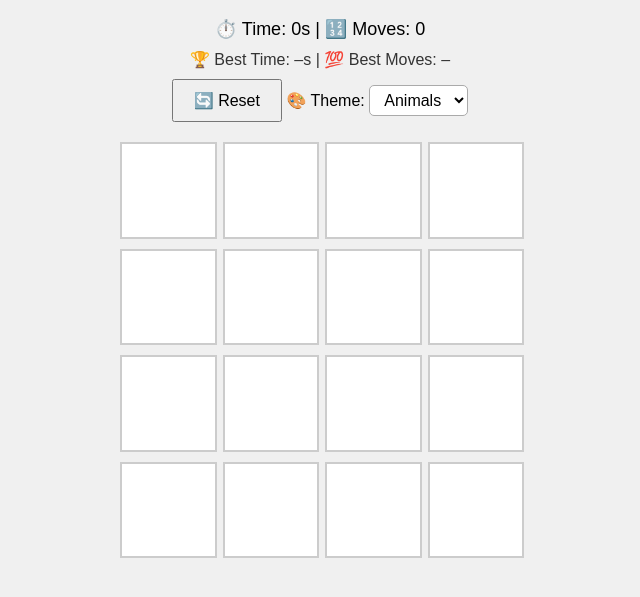
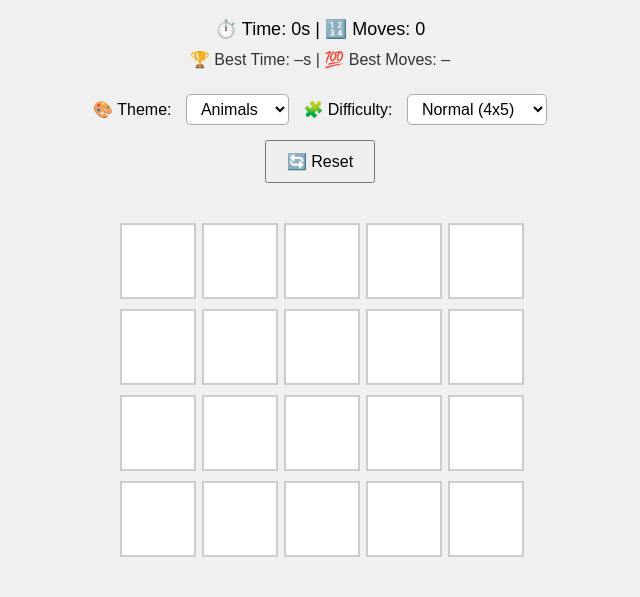
Before and after one commit to linntsk/web-games, a plain HTML site: page memory-game/index.html in a window 1280 px wide. Shown: the part 71-668 px from the top of the page, without its empty margins (320-960 px from the left). Drawn offline with Linux system fonts and the light colour scheme.

Commit message:
update memory board, difficulty, categories

```diff
--- a/memory-game/index.html
+++ b/memory-game/index.html
@@ -20,14 +20,29 @@
   </div>
 
 <div id="controls">
-  <button id="reset">🔄 Reset</button>
+  <div id="selectors">
     <label for="themeDropdown">🎨 Theme:</label>
     <select id="themeDropdown">
       <option value="animals">Animals</option>
       <option value="food">Food</option>
       <option value="sports">Sports</option>
+      <option value="weather">Weather</option>
+      <option value="faces">Faces</option>
+    </select>
+
+    <label for="difficultyDropdown">🧩 Difficulty:</label>
+    <select id="difficultyDropdown">
+      <option value="normal">Normal (4x5)</option>
+      <option value="medium">Medium (6x5)</option>
+      <option value="hard">Hard (8x5)</option>
     </select>
   </div>
+
+  <div id="resetRow">
+    <button id="reset">🔄 Reset</button>
+  </div>
+</div>
+
 
 <div class="game-board" id="gameBoard"></div>
 
--- a/memory-game/script.js
+++ b/memory-game/script.js
@@ -1,8 +1,11 @@
 const emojiThemes = {
-  animals: ['🐶','🐱','🐻','🐼','🐨','🦁','🐸','🐵'],
-  food: ['🍎','🍕','🍔','🍣','🍩','🍇','🍓','🍫'],
-  sports: ['⚽','🏀','🏈','⚾','🎾','🏐','🏓','🥊']
+  animals: ['🐶','🐱','🐻','🐼','🐨','🦁','🐸','🐵','🐔','🐷','🐮','🐰','🐯','🦊','🐹','🐢','🦓','🦒','🦘','🐊','🦀','🐙','🐬','🦉','🦄','🐝','🐞','🐍','🦔','🦕','🦖','🦂','🦚'],
+  food: ['🍎','🍌','🍇','🍉','🍒','🍓','🍍','🥭','🍅','🥕','🌽','🥦','🧄','🥔','🥐','🍞','🧀','🍗','🍖','🍔','🍟','🍕','🌮','🌯','🍝','🍜','🍣','🍤','🍦','🍩','🍪','🍫','🍬'],
+  sports: ['⚽','🏀','🏈','⚾','🎾','🏐','🏉','🥏','🎱','🏓','🏸','🥊','🥋','⛳','🏒','🏑','🏏','🥌','🏹','🛹','🛷','🎿','⛷️','🏂','🚴','🚵','🏇','🏄','🤽','🤾','🤸','🤼','⛸️'],
+  weather: ['☀️','🌤️','🌧️','⛈️','🌩️','❄️','🌪️','🌫️','🌈','🌂','☔','🌬️','🌡️','🌀','☁️','💨','🔥','🌊','🪐','🌙','⭐','🌟','⚡','☃️','🌅','🌄','🌃','🌆','🌇','🌉','🌌','🎇','🎆'],
+  faces: ['😀','😃','😄','😁','😆','😅','😂','🤣','😊','😇','🙂','🙃','😉','😌','😍','🥰','😘','😗','😙','😚','😋','😛','😜','🤪','😝','🤑','🤗','🤭','🤫','🤔','😐','😑','😶','🙄']
 };
+
 let firstCard = null;
 let secondCard = null;
 let lockBoard = false;
@@ -23,9 +26,18 @@ function getSelectedTheme() {
   return dropdown.value;
 }
 
+function getDifficultyCardCount() {
+  const level = document.getElementById('difficultyDropdown').value;
+  if (level === 'normal') return 10;  // 4x5
+  if (level === 'medium') return 15;  // 6x5
+  if (level === 'hard') return 20;    // 8x5
+  return 10;
+}
+
 function updateBestStats() {
-  const bestTime = localStorage.getItem('bestTime');
-  const bestMoves = localStorage.getItem('bestMoves');
+  const difficulty = document.getElementById('difficultyDropdown').value;
+  const bestTime = localStorage.getItem(`bestTime_${difficulty}`);
+  const bestMoves = localStorage.getItem(`bestMoves_${difficulty}`);
 
   bestTimeDisplay.textContent = bestTime ?? '–';
   bestMovesDisplay.textContent = bestMoves ?? '–';
@@ -37,12 +49,12 @@ function shuffle(array) {
 
 function createBoard() {
   gameBoard.innerHTML = '';
-
-  const selectedTheme = getSelectedTheme();
-  const themeEmojis = emojiThemes[selectedTheme];
-  cards = [...themeEmojis, ...themeEmojis];
+  const theme = document.getElementById('themeDropdown').value;
+  const pool = [...emojiThemes[theme]];
+  const pairCount = getDifficultyCardCount();
+  const selected = shuffle(pool).slice(0, pairCount);
+  cards = [...selected, ...selected]; // duplicate for matching
   shuffle(cards).forEach(symbol => {
-
     const card = document.createElement('div');
     card.classList.add('card');
     card.dataset.symbol = symbol;
@@ -51,16 +63,29 @@ function createBoard() {
     gameBoard.appendChild(card);
   });
 
-  // adding timer and move counter
+// adding timer and move counter and reset game stats
   timer = 0;
   moves = 0;
   gameStarted = false;
   timerDisplay.textContent = 0;
   movesDisplay.textContent = 0;
   clearInterval(timerInterval);
+  updateBestStats();
 
-updateBestStats();
+// Adjust grid layout
+gameBoard.style.gridTemplateColumns = 'repeat(5, 1fr)';
+
+// Adjust font size for emoji visibility based on board size
+let fontSize = '32px';
+if (pairCount === 15) fontSize = '26px';
+else if (pairCount === 20) fontSize = '22px';
+
+document.querySelectorAll('.card').forEach(card => {
+  card.style.fontSize = fontSize;
+});
+
 }
+
 
 function flipCard() {
 
@@ -124,19 +149,21 @@ function checkGameOver() {
     document.getElementById('finalMoves').textContent = moves;
 
     // Load best score
-    const bestTime = localStorage.getItem('bestTime');
-    const bestMoves = localStorage.getItem('bestMoves');
+  const difficulty = document.getElementById('difficultyDropdown').value;
+  const bestTime = localStorage.getItem(`bestTime_${difficulty}`);
+  const bestMoves = localStorage.getItem(`bestMoves_${difficulty}`);
 
   let message = '';
   if (!bestTime || timer < bestTime) {
-      localStorage.setItem('bestTime', timer);
+    localStorage.setItem(`bestTime_${difficulty}`, timer);
     message += `🎯 New Best Time!<br>`;
   }
 
   if (!bestMoves || moves < bestMoves) {
-      localStorage.setItem('bestMoves', moves);
+    localStorage.setItem(`bestMoves_${difficulty}`, moves);
     message += `💪 New Best Move Count!`;
   }
+
 
   updateBestStats();
 
@@ -153,6 +180,10 @@ document.getElementById('themeDropdown').addEventListener('change', () => {
   createBoard();  // this reloads the board with the new theme
 });
 
+document.getElementById('difficultyDropdown').addEventListener('change', () => {
+  createBoard();  // reloads board with new difficulty
+});
+
 createBoard(); // initialize
 
 
--- a/memory-game/style.css
+++ b/memory-game/style.css
@@ -33,7 +33,7 @@ h1 {
   aspect-ratio: 1 / 1;
   background-color: #ffffff;
   border: 2px solid #ccc;
-  font-size: 75px; /* Adjust this for emoji size */
+  font-size: clamp(24px, 8vw, 60px);
   line-height: 1;
   display: flex;
   justify-content: center;
@@ -41,7 +41,7 @@ h1 {
   cursor: pointer;
   user-select: none;
   transition: transform 0.3s;
-  overflow: hidden; /* Prevents oversized emoji spill */
+  overflow: hidden;
 }
 
 
@@ -119,7 +119,6 @@ h1 {
   background-color: #45a049;
 }
 
-
 #themeDropdown {
   font-size: 16px;
   padding: 5px 10px;
@@ -127,6 +126,16 @@ h1 {
   border: 1px solid #aaa;
   background-color: #fff;
   cursor: pointer;
+}
+
+#difficultyDropdown {
+  font-size: 16px;
+  padding: 5px 10px;
+  border-radius: 5px;
+  border: 1px solid #aaa;
+  background-color: #fff;
+  cursor: pointer;
+  margin-left: 10px;
 }
 
 @media (max-width: 500px) {
@@ -158,3 +167,20 @@ h1 {
     padding: 8px 16px;
   }
 }
+
+#controls {
+  margin: 20px 0;
+}
+
+#selectors {
+  margin-bottom: 10px;
+}
+
+#selectors select,
+#selectors label {
+  margin: 5px;
+}
+
+#resetRow {
+  margin-top: 10px;
+}
```
Lines whose indentation alone changed are shown as unchanged.
